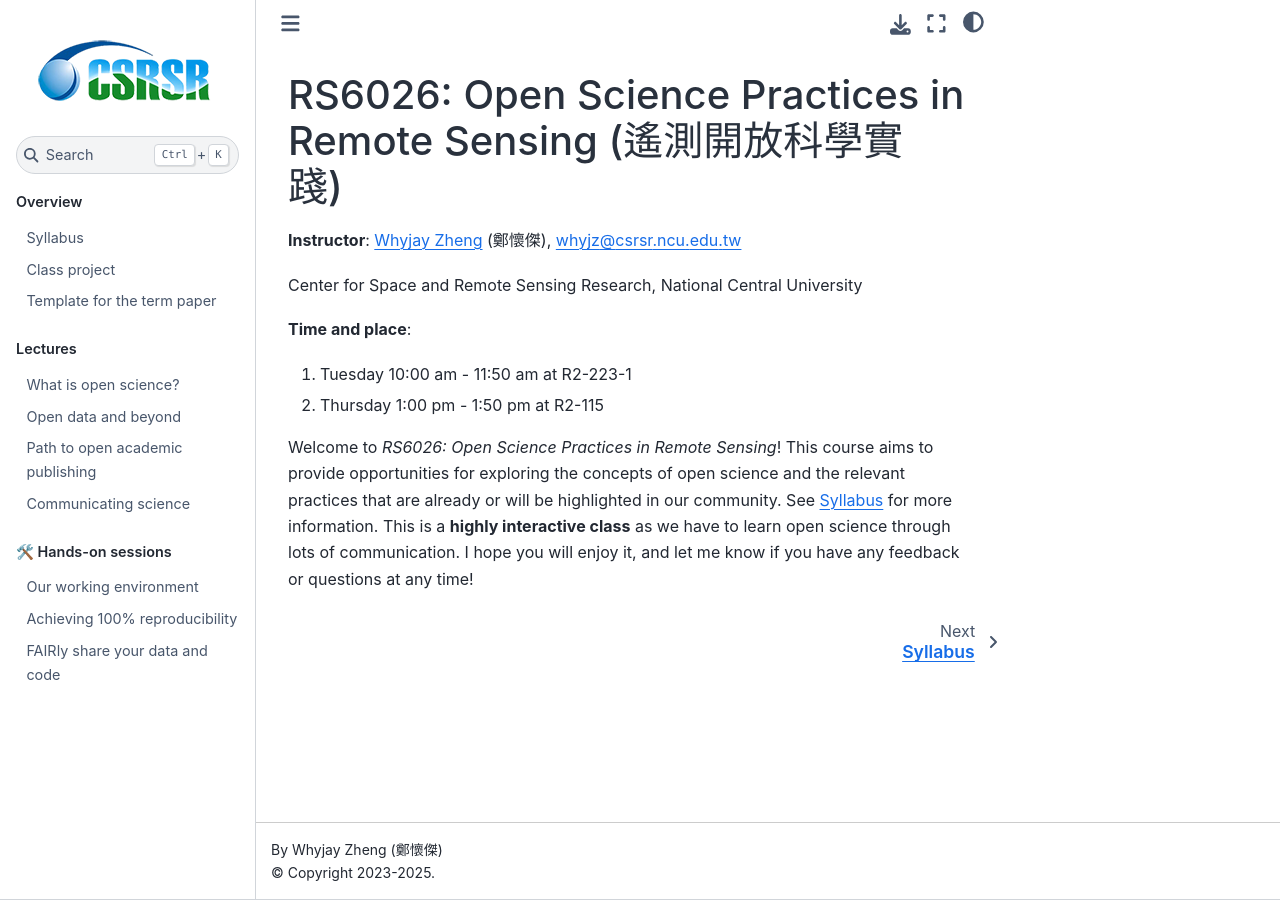
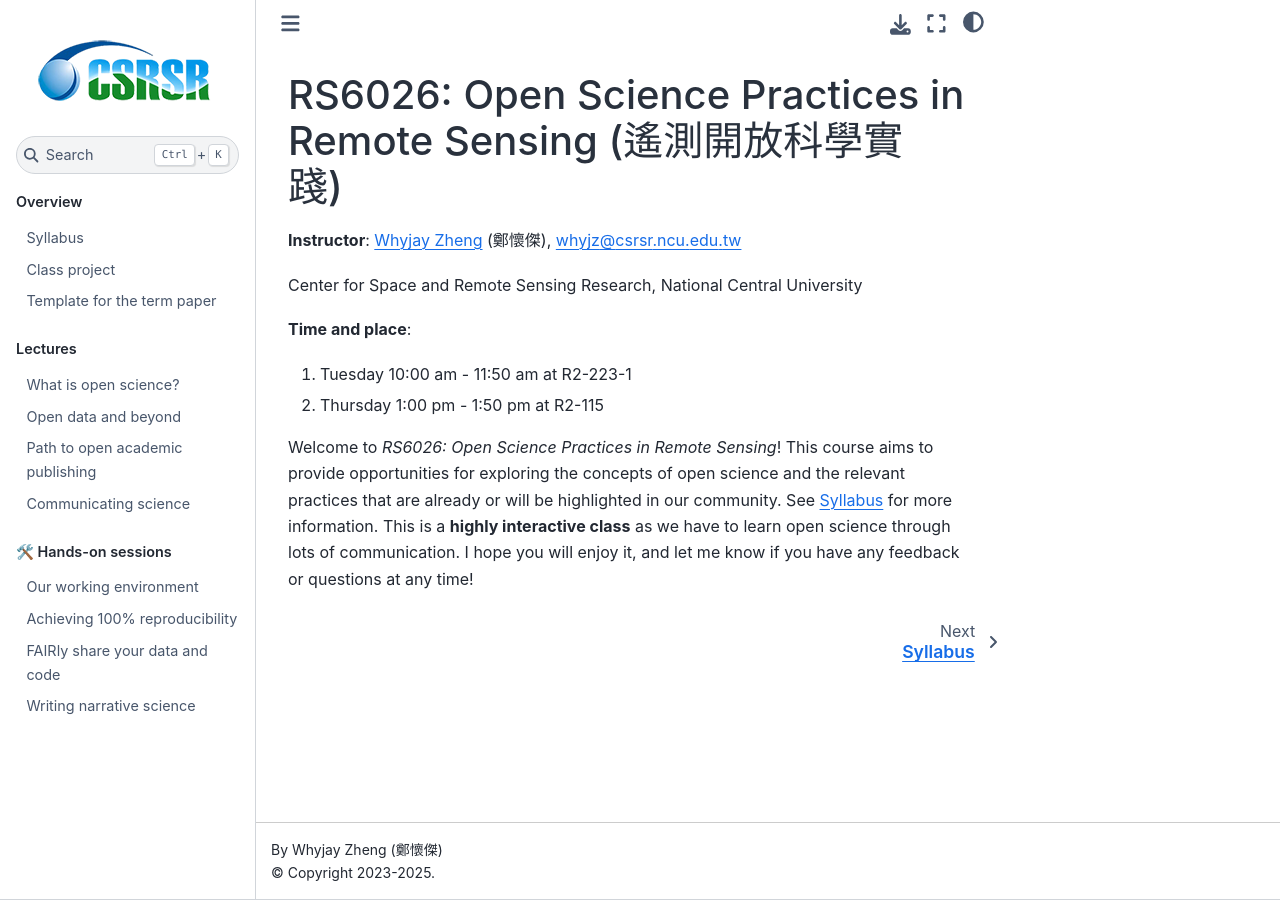
Before and after one commit to whyjz/ncu-open-science, a Jupyter Book: the page built from docs/index.md, in a window 1280 px wide. Built offline with Jupyter Book 1.0.4 settings and Sphinx 7.4.7 and the Sphinx Book theme 1.1.4, drawn with Linux system fonts in a browser that asks for light colours; some of the changed lines change nothing that is shown.

Commit message:
Update H4 2025

```diff
--- a/docs/_toc.yml
+++ b/docs/_toc.yml
@@ -22,6 +22,6 @@ parts:
     - file: handson/H1-Jupyter
     - file: handson/H2-Reproducibility
     - file: handson/H3-FAIRdata
-    # - file: handson/H4-Narrative
+    - file: handson/H4-Narrative
     # - file: handson/H5-Visualization
     # - file: handson/H6-DataAccess
--- a/docs/references.bib
+++ b/docs/references.bib
@@ -13,3 +13,17 @@ title = {{Using narratives and storytelling to communicate science with nonexper
 volume = {111},
 year = {2014}
 }
+
+@article{Baldacchino2025,
+author = {Baldacchino, Francesca and Zheng, Whyjay and Wu, Kunpeng and Kapitsa, Vassiliy and Yegorov, Alexandr and Bolch, Tobias},
+doi = {10.1016/j.srs.2025.100266},
+issn = {26660172},
+journal = {Science of Remote Sensing},
+month = {dec},
+number = {July},
+pages = {100266},
+publisher = {Elsevier B.V.},
+title = {{Investigating seasonal velocity variations of selected glaciers in high mountain asia}},
+volume = {12},
+year = {2025}
+}
```
Also changed, not shown: docs/handson/H2-Reproducibility.ipynb, docs/handson/H4-Narrative.ipynb.
